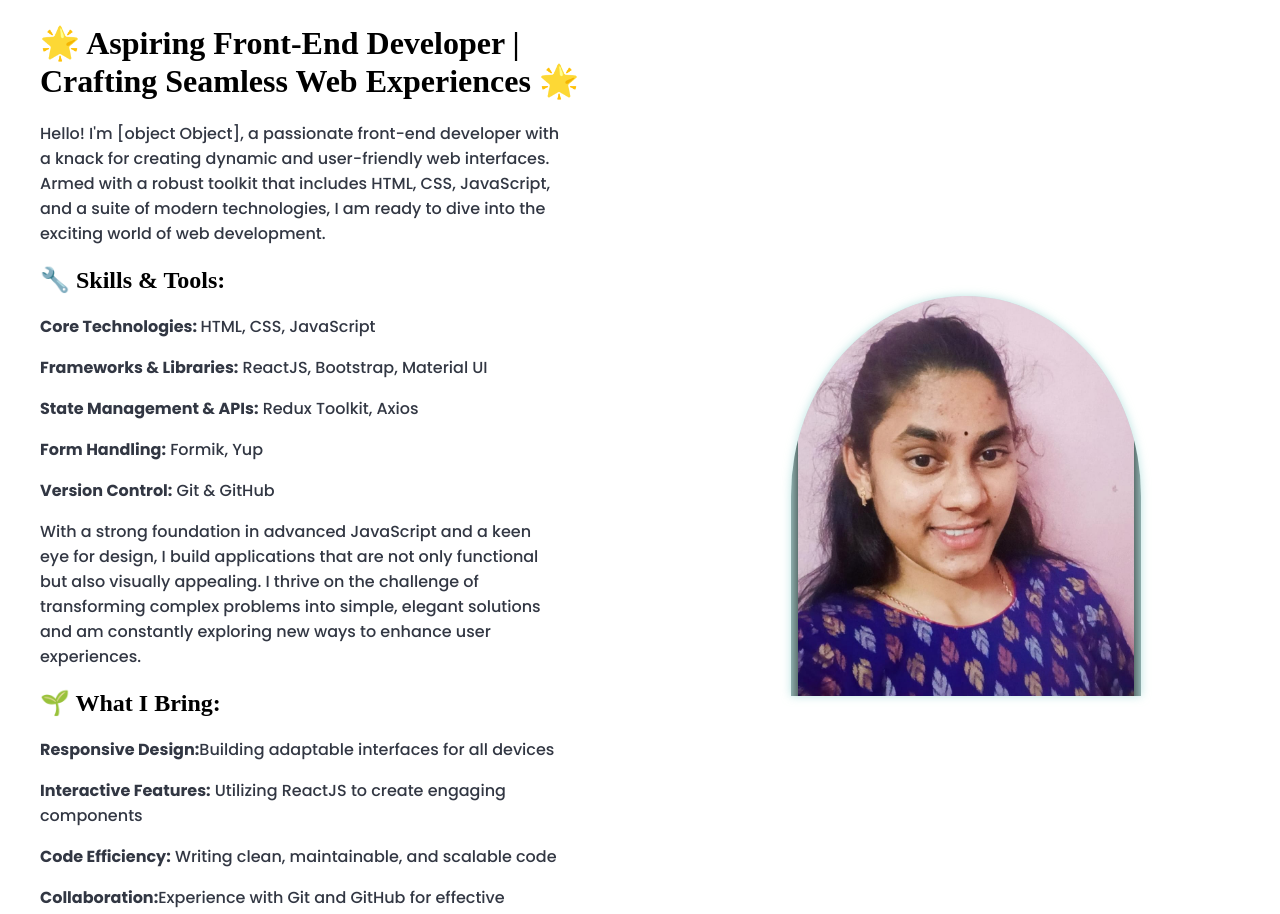
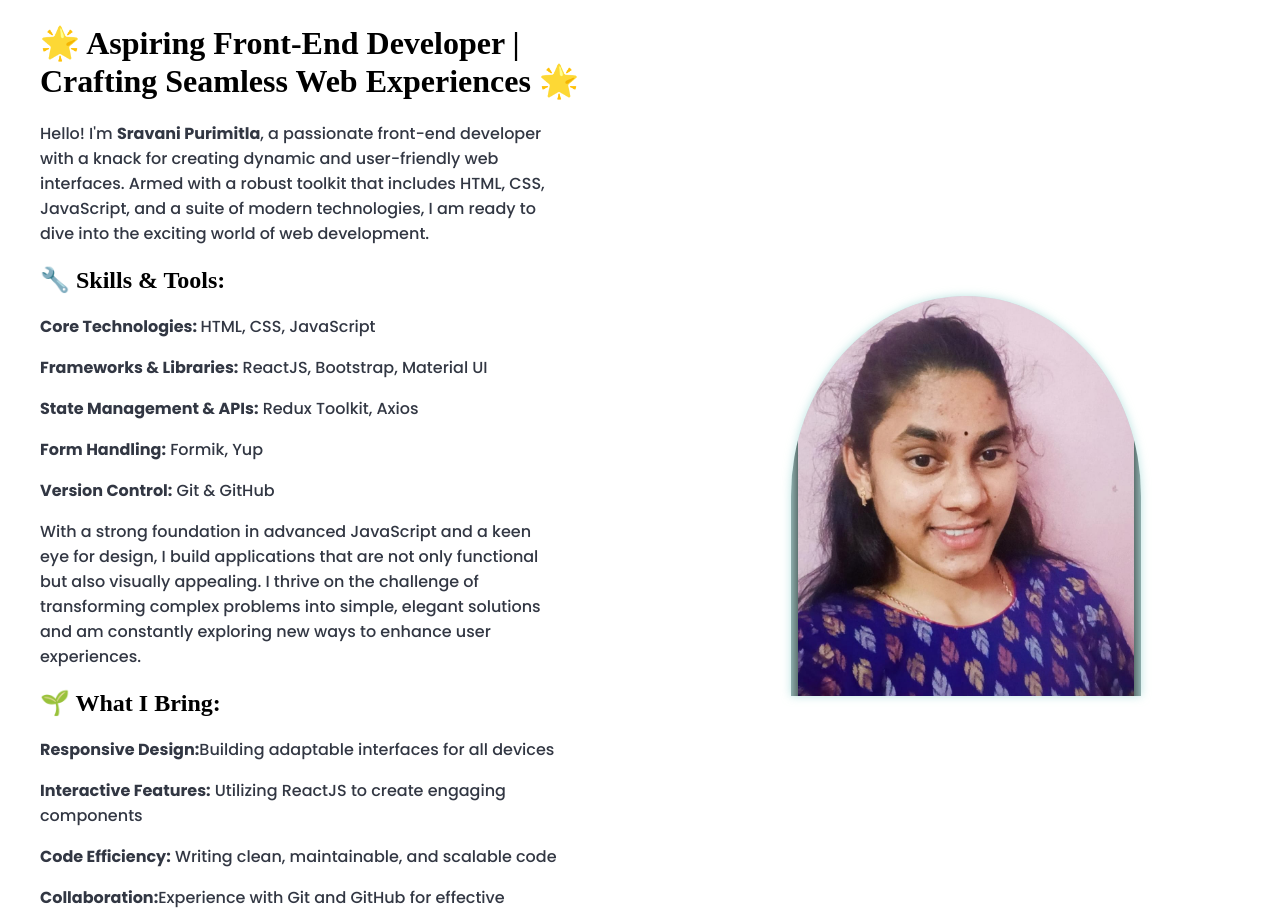
Before and after one commit to phaneendrareddygoluguri/sravani-purimitla, a React (Create React App) app: page / in a window 1280 px wide. Shown: the part 1018-1932 px from the top of the page. Built offline with nearby package versions, Linux system fonts and the light colour scheme; no server answers; a web font is replaced by a local one.

Commit message:
fixed name issue

```diff
--- a/src/components/home/index.js
+++ b/src/components/home/index.js
@@ -255,9 +255,13 @@ function HomeIndex() {
             </div>
             <div>
               <h1>{`🌟 Aspiring Front-End Developer | Crafting Seamless Web Experiences 🌟`}</h1>
-              <p>{`Hello! I'm ${(
-                <b>Sravani Purimitla</b>
-              )}, a passionate front-end developer with a knack for creating dynamic and user-friendly web interfaces. Armed with a robust toolkit that includes HTML, CSS, JavaScript, and a suite of modern technologies, I am ready to dive into the exciting world of web development.`}</p>
+              <p>
+                Hello! I'm <b>Sravani Purimitla</b>, a passionate front-end
+                developer with a knack for creating dynamic and user-friendly
+                web interfaces. Armed with a robust toolkit that includes HTML,
+                CSS, JavaScript, and a suite of modern technologies, I am ready
+                to dive into the exciting world of web development.
+              </p>
               <h2>{`🔧 Skills & Tools:`}</h2>
               <p>
                 <b>Core Technologies: </b>HTML, CSS, JavaScript
```
